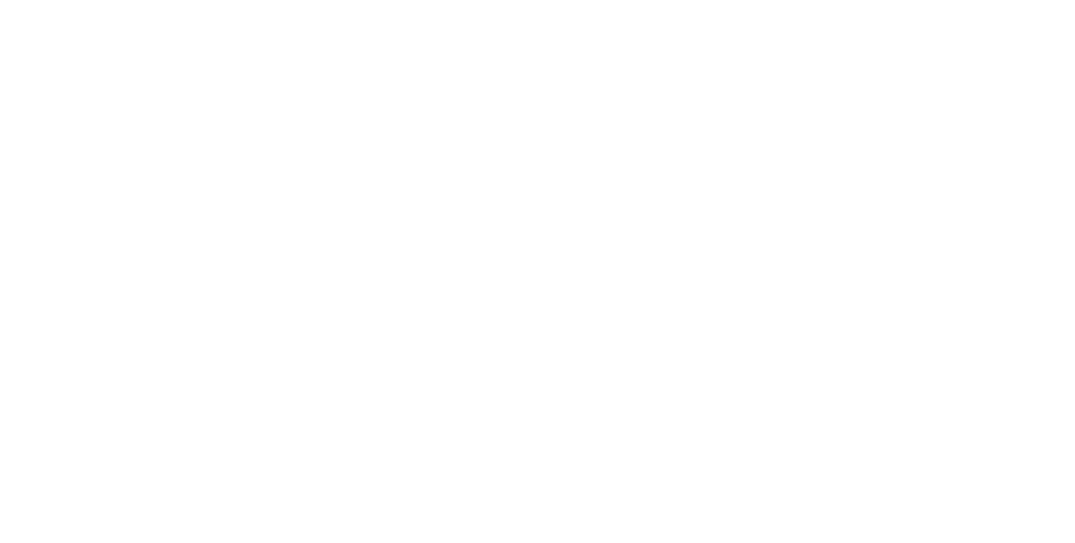
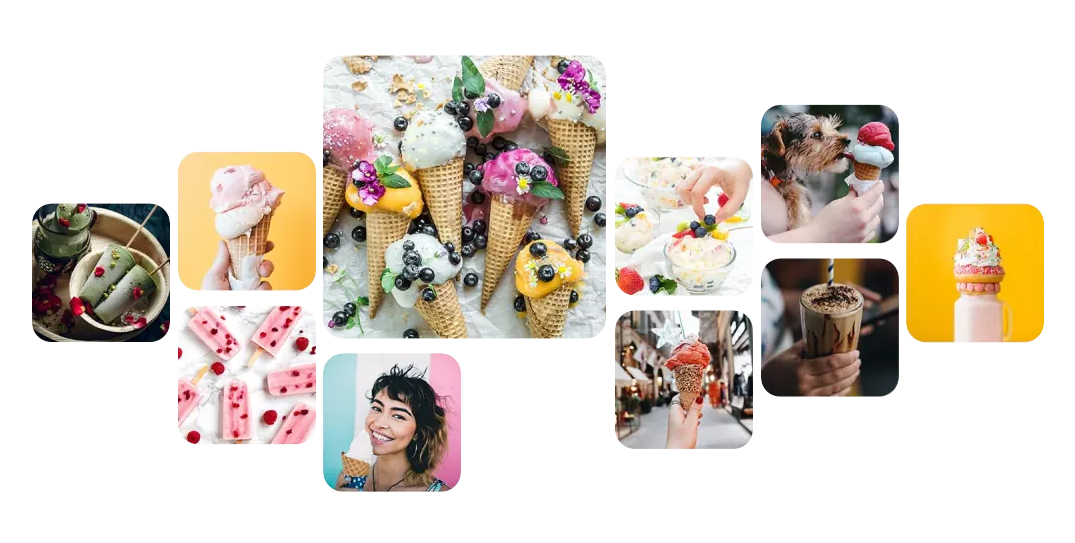
Before and after one commit to epsilon11101/ICECREAM, a website: page index.html in a window 1280 px wide. Shown: the whole page, without its empty margins (98-1173 px from the left). Drawn offline with Linux system fonts and the light colour scheme.

Commit message:
Collage CSS and HTML
All Collage

```diff
--- a/index.html
+++ b/index.html
@@ -1,17 +1,18 @@
 <!DOCTYPE html>
 <html lang="en">
+  <head>
+    <meta charset="UTF-8" />
+    <meta http-equiv="X-UA-Compatible" content="IE=edge" />
+    <meta name="viewport" content="width=device-width, initial-scale=1.0" />
+    <script
+      src="https://kit.fontawesome.com/4050c71461.js"
+      crossorigin="anonymous"
+    ></script>
+    <link rel="stylesheet" href="./css/main.css" />
+    <title>ICECREAM</title>
+  </head>
 
-<head>
-    <meta charset="UTF-8">
-    <meta http-equiv="X-UA-Compatible" content="IE=edge">
-    <meta name="viewport" content="width=device-width, initial-scale=1.0">
-    <script src="https://kit.fontawesome.com/4050c71461.js" crossorigin="anonymous"></script>
-    <link rel="stylesheet" href="./css/main.css">
-    <title>ICECREAM</title>
-</head>
-
-<body>
-
+  <body>
     <!-- HEADER -->
 
     <!-- NAV -->
@@ -23,14 +24,66 @@
     <!-- HOW ITS MADE SECTION -->
 
     <!-- COLLAGE SECTION -->
+    <section class="center collage container">
+      <div class="collage__container">
 
+        <div class="collage__divide">
+          <picture>
+            <img class="collage__image" src="./images/collage/c1.webp" alt="" />
+          </picture>
+        </div>
+
+        <div class="collage__divide">
+          <picture>
+            <img class="collage__image collage__image collage__image--bottom collage__image--top_one" src="./images/collage/c2.webp" alt="" />
+          </picture>
+          <picture>
+            <img class="collage__image" src="./images/collage/c3.webp" alt="" />
+          </picture>
+        </div>
+
+        <div class="collage__divide">
+          <picture>
+            <img class="collage__image collage__image--bottom" src="./images/collage/c4.webp" alt="" />
+          </picture>
+          <picture>
+            <img class="collage__image" src="./images/collage/c5.webp" alt="" />
+          </picture>
+        </div>
+
+        <div class="collage__divide">
+          <picture>
+            <img class="collage__image collage__image collage__image--bottom collage__image--top_two" src="./images/collage/c6.webp" alt="" />
+          </picture>
+          <picture>
+            <img class="collage__image" src="./images/collage/c7.webp" alt="" />
+          </picture>
+        </div>
+
+        <div class="collage__divide">
+          <picture>
+            <img class="collage__image collage__image collage__image--bottom collage__image--top_three" src="./images/collage/c8.webp" alt="" />
+          </picture>
+          <picture>
+            <img class="collage__image" src="./images/collage/c9.webp" alt="" />
+          </picture>
+        </div>
+
+        <div class="collage__divide">
+          <picture>
+            <img
+              class="collage__image"
+              src="./images/collage/c10.webp"
+              alt=""
+            />
+          </picture>
+        </div>
+      </div>
+    </section>
     <!-- TESTIMONIAL SECTION -->
 
     <!-- LOCATION SECTION -->
 
     <!-- FOOTER SECTION -->
-
-
-</body>
-
+  </body>
 </html>
--- /dev/null
+++ b/sass/components/_gallery.scss
@@ -0,0 +1,48 @@
+.collage {
+    padding-top: 50px;
+    padding-bottom: 40px;
+}
+.collage__container {
+    width: 1020px;
+    height: 450px;
+    margin-left: auto;
+    margin-right: auto;
+    display: grid;
+    grid-template-columns: 1fr 1fr 2fr 1fr 1fr 1fr;
+    align-items: center;
+    justify-content: center;
+}
+
+.collage__divide {
+    display: flex;
+    flex-direction: column;
+    justify-content: center;
+    height: 100%;
+
+    &--bottom {
+        margin-bottom: 20px;
+    }
+}
+
+.collage__image {
+    margin-left: auto;
+    margin-right: auto;
+    border-radius: 20px;
+    transition: transform 200ms ease-out, box-shadow 200ms ease-out;
+    &:hover {
+        transform: scale(1.2);
+        box-shadow: 0px 0px 12px 2px $ice__secundary;
+        }
+    &--bottom {
+        margin-bottom: 10px;
+    }
+    &--top_one{
+        margin-top: 50px;
+    }
+    &--top_two{
+        margin-top: 60px;
+    }
+    &--top_three{
+        margin-top: -45px;
+    }
+}
--- a/sass/main.scss
+++ b/sass/main.scss
@@ -3,3 +3,4 @@
 @import './utils/content';
 @import './components/aligment';
 @import './components/common';
+@import './components/gallery'
```
Also changed, not shown: css/main.css, sass/main.css (added), 3 other files.
